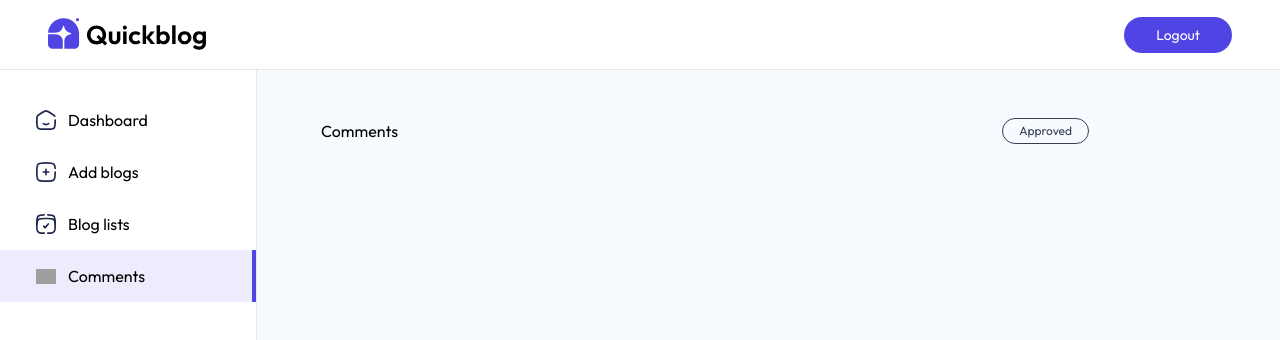
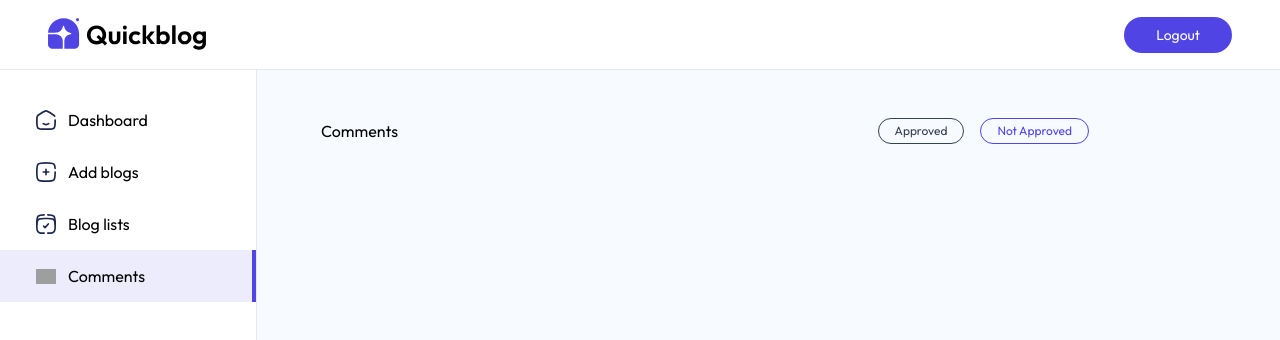
Before and after one commit to anjing0921/DSABlog, a React (Vite) app in the folder client/: page /admin/comments in a window 1280 px wide. Shown: the top 340 px of the page. Built offline with nearby package versions, Linux system fonts and the light colour scheme; grey boxes are pictures that could not be loaded.

Commit message:
add not approved button

```diff
--- a/client/src/pages/admin/Comments.jsx
+++ b/client/src/pages/admin/Comments.jsx
@@ -23,7 +23,7 @@ const Comments = () => {
                 <div className='flex gap-4'>
                     <button className={`shadow-custom-sm border rounded-full px-4 py-1 cursor-pointer text-xs ${filter === 'Approved' ? 'text-primary' : 'text-gray-700'}`}>Approved</button>
 
-
+                    <button  className={`shadow-custom-sm border rounded-full px-4 py-1 cursor-pointer text-xs ${filter === 'Not Approved' ? 'text-primary' : 'text-gray-700'}`}>Not Approved</button>
                 </div>
             </div>
 
```
